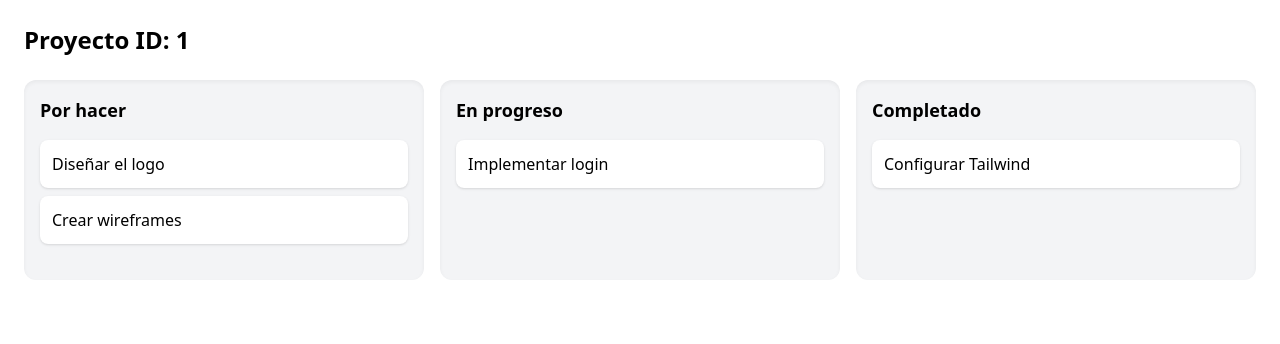
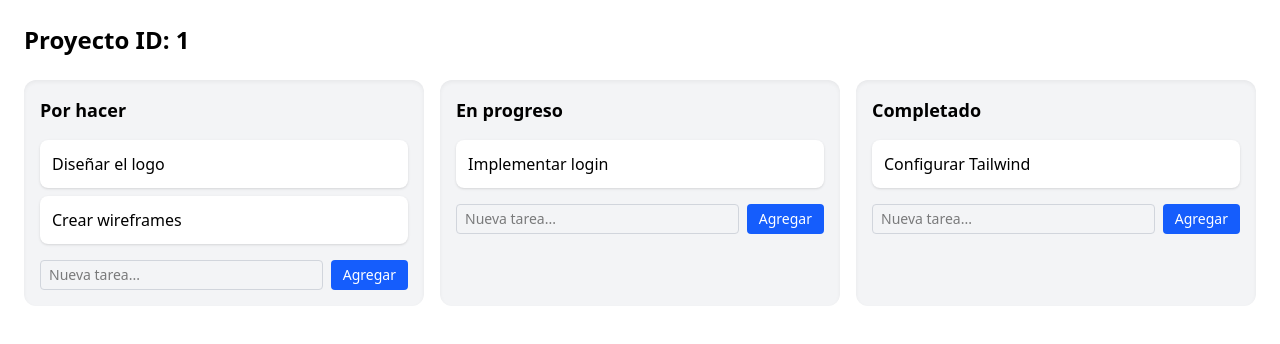
Before and after one commit to FranManuel95/Task-Manager, a React (Vite) app: page /proyecto/1 in a window 1280 px wide. Shown: the top 344 px of the page. Built offline with nearby package versions, Linux system fonts and the light colour scheme.

Commit message:
Modificar el componente Columna y actualiza el componente Project de Project.jsx para poder añadir un input de texto + botón al final de cada columna, permitir escribir el nombre de una nueva tarea y  al hacer clic en Agregar, se añadirá esa tarea al estado correspondiente

```diff
--- a/src/pages/Project.jsx
+++ b/src/pages/Project.jsx
@@ -61,6 +61,18 @@ export default function Project() {
     setTareas(nuevaTareas);
   };
 
+  const handleAgregarTarea = (estadoId, titulo) => {
+    const nuevaTarea = {
+      id: `t${Date.now()}`, // id único temporal
+      titulo,
+    };
+
+    setTareas((prev) => ({
+      ...prev,
+      [estadoId]: [...prev[estadoId], nuevaTarea],
+    }));
+  };
+
   return (
     <div className="p-6">
       <h1 className="text-2xl font-bold mb-6">Proyecto ID: {id}</h1>
@@ -73,6 +85,7 @@ export default function Project() {
               id={estado.id}
               titulo={estado.titulo}
               tareas={tareas[estado.id]}
+              onAgregar={handleAgregarTarea}
             />
           ))}
         </div>
@@ -82,8 +95,17 @@ export default function Project() {
 }
 
 // 🧱 Componente de columna
-function Columna({ id, titulo, tareas }) {
+function Columna({ id, titulo, tareas, onAgregar }) {
     const { setNodeRef, isOver } = useDroppable({ id });
+    const [nuevaTarea, setNuevaTarea] = useState("");
+
+    const handleAgregar = () => {
+      const tituloLimpiado = nuevaTarea.trim();
+      if (!tituloLimpiado) return;
+
+      onAgregar(id, tituloLimpiado);
+      setNuevaTarea("");
+    };
 
     return (
       <div
@@ -93,14 +115,33 @@ function Columna({ id, titulo, tareas }) {
         `}
       >
         <h2 className="text-lg font-semibold mb-4">{titulo}</h2>
-        <div className="space-y-2">
+
+        <div className="space-y-2 mb-4">
           {tareas.map((tarea) => (
             <Tarea key={tarea.id} tarea={tarea} parent={id} />
           ))}
         </div>
+
+        <div className="flex gap-2">
+          <input
+            type="text"
+            value={nuevaTarea}
+            onChange={(e) => setNuevaTarea(e.target.value)}
+            className="w-full px-2 py-1 rounded border border-gray-300 text-sm"
+            placeholder="Nueva tarea..."
+          />
+          <button
+            onClick={handleAgregar}
+            className="bg-blue-600 text-white px-3 py-1 text-sm rounded hover:bg-blue-700"
+          >
+            Agregar
+          </button>
+        </div>
       </div>
     );
   }
+
+
 
 
 // 🗂️ Componente de tarea
```
